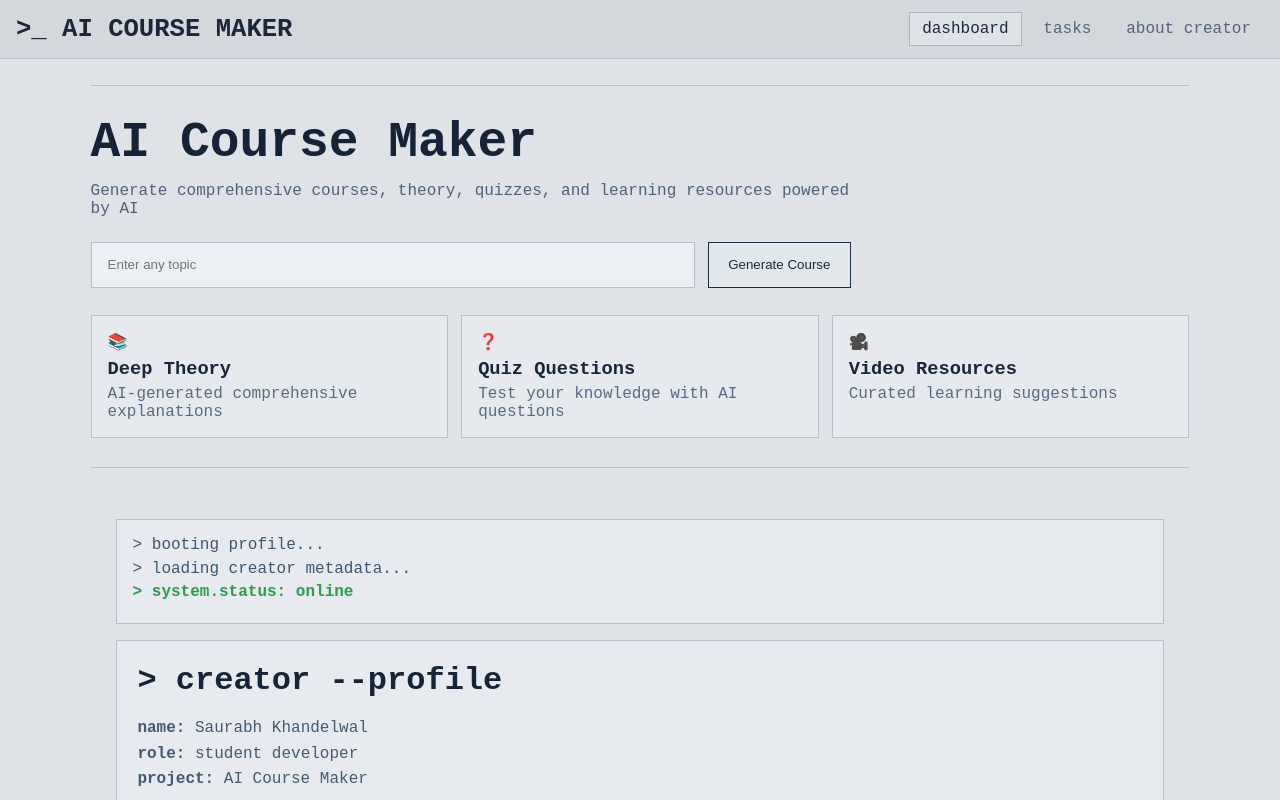
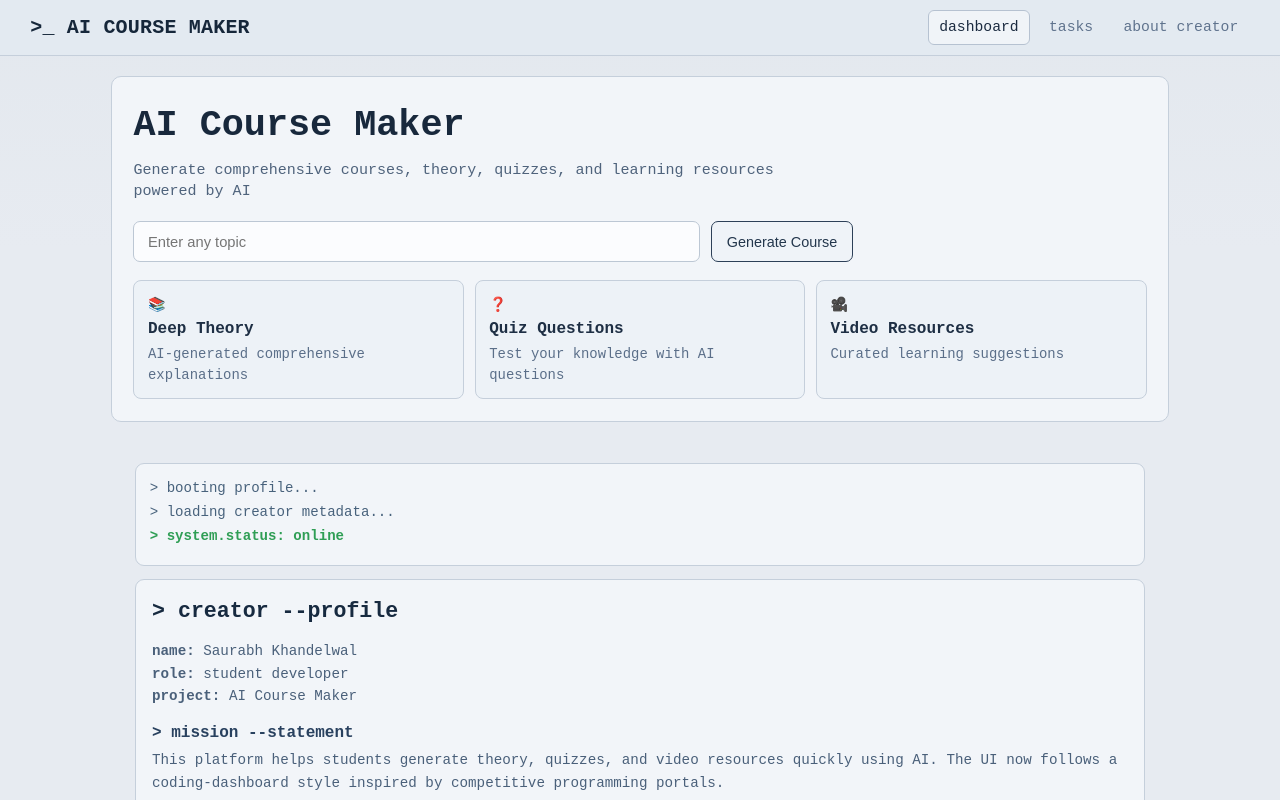
Before and after one commit to saurabhrjk/AICourseMaker, a React (Create React App) app: page / in a window 1280 px wide. Shown: the top 800 px of the page. Built offline with nearby package versions, Linux system fonts and the light colour scheme.

Commit message:
Refine dashboard UI with custom styling and smaller typography

```diff
--- a/src/components/AboutPage.css
+++ b/src/components/AboutPage.css
@@ -1,48 +1,53 @@
 .about-page { min-height: 100vh; }
 
 .about-container {
-  max-width: 1100px;
+  max-width: 1050px;
   margin: 0 auto;
-  padding: 1.6rem;
+  padding: 1.25rem;
 }
 
 .about-terminal {
-  border: 1px solid #b6bec8;
-  background: #e7ebf0;
-  padding: 1rem;
-  margin-bottom: 1rem;
+  border: 1px solid var(--border);
+  border-radius: 9px;
+  background: var(--surface);
+  padding: 0.86rem;
+  margin-bottom: 0.85rem;
 }
 
 .terminal-line {
-  color: #3f566f;
-  margin-bottom: 0.35rem;
+  color: #48627c;
+  margin-bottom: 0.25rem;
+  font-size: 0.88rem;
 }
 
 .terminal-ok {
-  color: #2d9c4c;
+  color: var(--ok);
   font-weight: 700;
 }
 
 .about-content {
-  border: 1px solid #b8c0cb;
-  background: #e7ebf0;
-  padding: 1.3rem;
+  border: 1px solid var(--border);
+  border-radius: 9px;
+  background: var(--surface);
+  padding: 1rem;
 }
 
 .about-title {
-  color: #172438;
-  margin-bottom: 1.1rem;
+  color: #172a40;
+  margin-bottom: 0.8rem;
+  font-size: 1.35rem;
 }
 
-.about-section { margin-bottom: 1.1rem; }
-.about-section h2 { color: #2b4260; margin-bottom: 0.4rem; }
-.about-section p { color: #445a73; line-height: 1.6; }
+.about-section { margin-bottom: 0.88rem; }
+.about-section h2 { color: #29415f; margin-bottom: 0.26rem; font-size: 1rem; }
+.about-section p { color: #4a607a; line-height: 1.58; font-size: 0.89rem; }
 
 .portfolio-link {
   display: inline-block;
-  color: #2f7af3;
+  color: var(--accent);
   text-decoration: none;
-  border-bottom: 1px solid transparent;
+  border-bottom: 1px dashed #7daef8;
+  font-size: 0.9rem;
 }
 
-.portfolio-link:hover { border-color: #2f7af3; }
+.portfolio-link:hover { border-bottom-style: solid; }
--- a/src/components/HomePage.css
+++ b/src/components/HomePage.css
@@ -3,80 +3,87 @@
 }
 
 .homepage-container {
-  max-width: 1150px;
+  max-width: 1100px;
   margin: 0 auto;
-  padding: 1.6rem;
+  padding: 1.3rem;
 }
 
 .hero-section {
-  border-top: 1px solid #b8c0cb;
-  border-bottom: 1px solid #b8c0cb;
-  padding: 1.8rem 0;
+  border: 1px solid var(--border);
+  background: var(--surface);
+  border-radius: 10px;
+  padding: 1.35rem;
 }
 
 .hero-title {
-  font-size: clamp(2rem, 4vw, 3.1rem);
-  color: #162337;
-  margin-bottom: 0.7rem;
+  font-size: clamp(1.7rem, 3vw, 2.3rem);
+  color: #18283c;
+  margin-bottom: 0.45rem;
 }
 
 .hero-subtitle {
-  color: #4f617a;
-  margin-bottom: 1.5rem;
-  max-width: 760px;
+  color: #4f637c;
+  margin-bottom: 1.1rem;
+  max-width: 700px;
+  font-size: 0.94rem;
 }
 
-.search-form { margin: 1.1rem 0; }
+.search-form { margin: 0.9rem 0; }
 
 .input-container {
   display: grid;
   grid-template-columns: 1fr auto;
-  gap: 0.8rem;
-  max-width: 760px;
+  gap: 0.65rem;
+  max-width: 720px;
 }
 
 .homepage .topic-input {
   width: 100%;
-  padding: 0.9rem 1rem;
-  border: 1px solid #b4bdc8;
-  background: #ecf0f4;
-  color: #1d2b3e;
+  padding: 0.74rem 0.85rem;
+  border: 1px solid #bcc7d4;
+  border-radius: 7px;
+  background: #fbfcfe;
+  color: #1f3045;
+  font-size: 0.92rem;
 }
 
 .generate-btn {
-  border: 1px solid #1c2b3f;
-  background: #e3e8ed;
-  color: #1c2b3f;
-  padding: 0.85rem 1.2rem;
+  border: 1px solid #2d4058;
+  border-radius: 7px;
+  background: #eff3f8;
+  color: #23364c;
+  padding: 0.72rem 0.95rem;
   cursor: pointer;
   display: inline-flex;
   align-items: center;
   gap: 0.35rem;
+  font-size: 0.9rem;
 }
 
-.error-message { color: #b33a3a; margin-top: 0.5rem; }
+.error-message { color: #b54545; margin-top: 0.45rem; font-size: 0.88rem; }
 
 .features {
-  margin-top: 1.7rem;
+  margin-top: 1.1rem;
   display: grid;
-  grid-template-columns: repeat(auto-fit, minmax(210px, 1fr));
-  gap: 0.8rem;
+  grid-template-columns: repeat(auto-fit, minmax(190px, 1fr));
+  gap: 0.65rem;
 }
 
 .feature-card {
-  border: 1px solid #b7c0cc;
-  background: #e6eaef;
-  padding: 1rem;
+  border: 1px solid #c5cfdb;
+  border-radius: 8px;
+  background: var(--surface-2);
+  padding: 0.85rem;
 }
 
-.feature-card h3 { color: #19273b; margin: 0.35rem 0; }
-.feature-card p { color: #576b84; }
+.feature-card h3 { color: #1e2f44; margin: 0.2rem 0; font-size: 1rem; }
+.feature-card p { color: #5b6f89; font-size: 0.87rem; }
 
 .spinner {
-  width: 14px;
-  height: 14px;
-  border: 2px solid #9ca8b6;
-  border-top-color: #1f2d41;
+  width: 13px;
+  height: 13px;
+  border: 2px solid #a3b2c3;
+  border-top-color: #25384f;
   border-radius: 50%;
   animation: spin 0.8s linear infinite;
 }
--- a/src/components/Navbar.css
+++ b/src/components/Navbar.css
@@ -2,43 +2,47 @@
   position: sticky;
   top: 0;
   z-index: 1000;
-  background: #d4d8dd;
-  border-bottom: 1px solid #bac2cb;
+  background: rgba(228, 234, 241, 0.93);
+  backdrop-filter: blur(6px);
+  border-bottom: 1px solid var(--border);
 }
 
 .navbar-container {
-  max-width: 1300px;
+  max-width: 1250px;
   margin: 0 auto;
-  padding: 0.75rem 1rem;
+  padding: 0.62rem 0.95rem;
   display: flex;
   justify-content: space-between;
   align-items: center;
-  gap: 1rem;
+  gap: 0.85rem;
 }
 
 .navbar-brand {
   text-decoration: none;
-  color: #1b2738;
-  font-size: 1.6rem;
+  color: #16273a;
+  font-size: 1.25rem;
   font-weight: 700;
+  letter-spacing: 0.01em;
 }
 
 .nav-links {
   display: flex;
-  gap: 0.55rem;
+  gap: 0.45rem;
   flex-wrap: wrap;
 }
 
 .nav-links a {
   text-decoration: none;
-  color: #52637b;
+  color: var(--muted);
   border: 1px solid transparent;
-  padding: 0.45rem 0.75rem;
+  border-radius: 6px;
+  padding: 0.36rem 0.66rem;
+  font-size: 0.92rem;
 }
 
 .nav-links a:hover,
 .nav-links a.active {
-  color: #1c2a3d;
-  border-color: #aab4c1;
-  background: #dfe3e8;
+  color: #1b2b40;
+  border-color: #b6c2d1;
+  background: #f0f4f8;
 }
--- a/src/components/ResultsPage.css
+++ b/src/components/ResultsPage.css
@@ -1,60 +1,67 @@
 .results-page { min-height: 100vh; }
 
 .results-container {
-  max-width: 1150px;
+  max-width: 1100px;
   margin: 0 auto;
-  padding: 1.6rem;
+  padding: 1.25rem;
 }
 
 .results-header {
-  border-top: 1px solid #bbc3ce;
-  border-bottom: 1px solid #bbc3ce;
-  padding: 1rem 0;
-  margin-bottom: 1rem;
+  border: 1px solid var(--border);
+  border-radius: 9px;
+  background: var(--surface);
+  padding: 0.9rem;
+  margin-bottom: 0.85rem;
 }
 
-.results-topic { color: #17263b; margin-bottom: 0.3rem; }
-.results-subtitle { color: #50647c; }
+.results-topic { color: #172a40; margin-bottom: 0.2rem; font-size: 1.35rem; }
+.results-subtitle { color: #50657f; font-size: 0.9rem; }
 
-.results-grid { display: grid; gap: 0.8rem; }
+.results-grid { display: grid; gap: 0.65rem; }
 
 .result-card {
-  border: 1px solid #b8c1cc;
-  background: #e8ecf1;
+  border: 1px solid var(--border);
+  border-radius: 9px;
+  overflow: hidden;
+  background: var(--surface);
 }
 
 .card-header {
-  border-bottom: 1px solid #c2c9d3;
-  padding: 0.8rem 1rem;
+  border-bottom: 1px solid #d2d9e2;
+  padding: 0.7rem 0.88rem;
+  background: #f8fafe;
 }
 
-.card-header h2 { color: #1f2e43; }
+.card-header h2 { color: #1f2f45; font-size: 1rem; }
 
 .card-content {
-  padding: 1rem;
-  max-height: 420px;
+  padding: 0.88rem;
+  max-height: 390px;
   overflow: auto;
 }
 
-.content-text { color: #4a6079; line-height: 1.7; }
+.content-text { color: #4c627c; line-height: 1.62; font-size: 0.9rem; }
 
 .video-item {
-  border: 1px solid #c0c8d2;
-  background: #f1f4f7;
-  padding: 0.55rem;
-  margin-bottom: 0.45rem;
+  border: 1px solid #d0d8e1;
+  border-radius: 6px;
+  background: #fafcff;
+  padding: 0.5rem;
+  margin-bottom: 0.4rem;
 }
 
-.video-link { color: #3379eb; text-decoration: none; }
+.video-link { color: var(--accent); text-decoration: none; font-size: 0.89rem; }
 
-.results-footer { margin-top: 1.2rem; }
+.results-footer { margin-top: 1rem; }
 
 .new-search-btn {
-  border: 1px solid #1c2b3f;
-  background: #e4e9ee;
-  color: #1c2b3f;
-  padding: 0.7rem 1rem;
+  border: 1px solid #243850;
+  border-radius: 7px;
+  background: #eef3f8;
+  color: #1f3248;
+  padding: 0.6rem 0.9rem;
   cursor: pointer;
+  font-size: 0.88rem;
 }
 
 .loading-results {
@@ -63,17 +70,17 @@
   align-items: center;
   justify-content: center;
   flex-direction: column;
-  color: #4f647c;
+  color: #526983;
 }
 
 .spinner-large {
-  width: 46px;
-  height: 46px;
-  border: 3px solid #b2beca;
-  border-top-color: #26374f;
+  width: 42px;
+  height: 42px;
+  border: 3px solid #b8c5d2;
+  border-top-color: #2a3c54;
   border-radius: 50%;
   animation: spin 0.8s linear infinite;
-  margin-bottom: 0.5rem;
+  margin-bottom: 0.45rem;
 }
 
 @keyframes spin { to { transform: rotate(360deg); } }
--- a/src/index.css
+++ b/src/index.css
@@ -4,12 +4,25 @@
   box-sizing: border-box;
 }
 
+:root {
+  --page-bg: #e7ebf1;
+  --surface: #f2f5f9;
+  --surface-2: #edf2f7;
+  --border: #c5cfdb;
+  --text: #223247;
+  --muted: #5f738d;
+  --accent: #2f7cf6;
+  --ok: #2f9e55;
+}
+
 body {
-  font-family: 'Space Mono', 'JetBrains Mono', 'Fira Code', monospace;
+  font-family: 'JetBrains Mono', 'Space Mono', 'Fira Code', monospace;
+  font-size: 14px;
+  line-height: 1.45;
   -webkit-font-smoothing: antialiased;
   -moz-osx-font-smoothing: grayscale;
-  background: #dfe3e8;
-  color: #1f2c3f;
+  background: linear-gradient(180deg, #e3e8ee 0%, var(--page-bg) 20%, var(--page-bg) 100%);
+  color: var(--text);
   min-height: 100vh;
 }
 
```
Also changed, not shown: src/components/QuizPage.css (+71 -61 lines).
